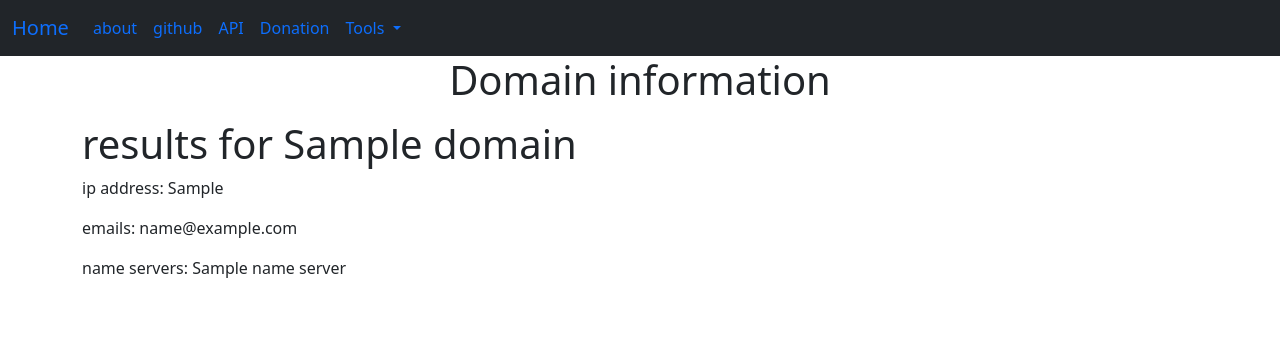
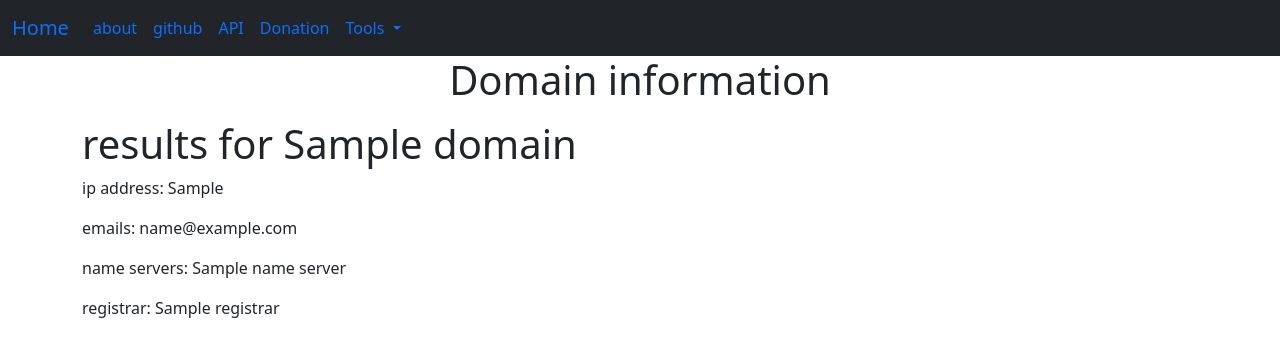
Before and after one commit to iamjavad/wtfdomain, a Flask app: template templates/index.html in a window 1280 px wide. Shown: the top 357 px of the page. Run offline with Flask 2, Linux system fonts and the light colour scheme; the template is opened without the code that fills it: values that come from a table or form of the project are taken from there, most other values are stand-ins (such as "Sample title", 1, 10 or a date in 2020).

Commit message:
add registerer in results

```diff
--- a/templates/results.html
+++ b/templates/results.html
@@ -3,4 +3,5 @@
     <p>ip address: {{ ip }}</p>
     <p>emails: {{ emails }}</p>
     <p>name servers: {{ name_server }}</p>
+    <p>registrar: {{ registrar }}</p>
 </html>
```
